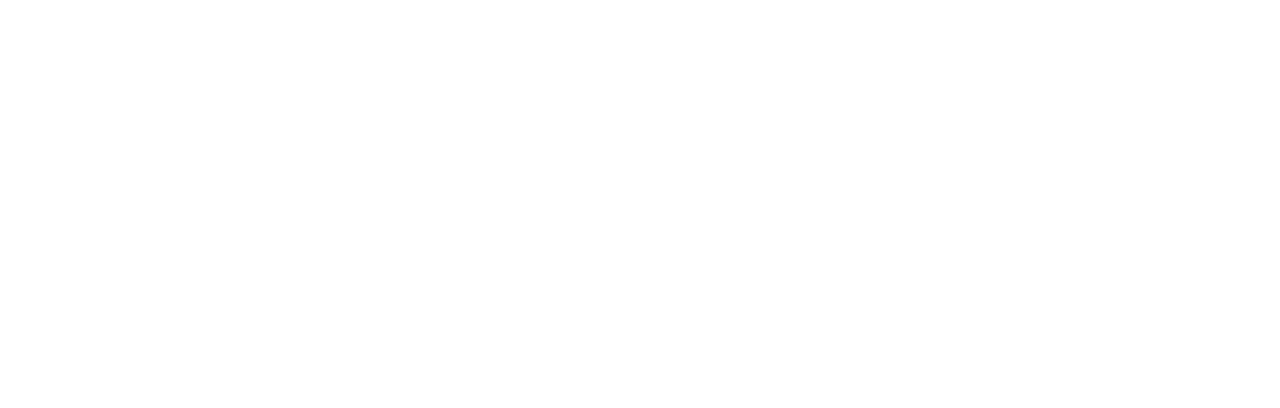
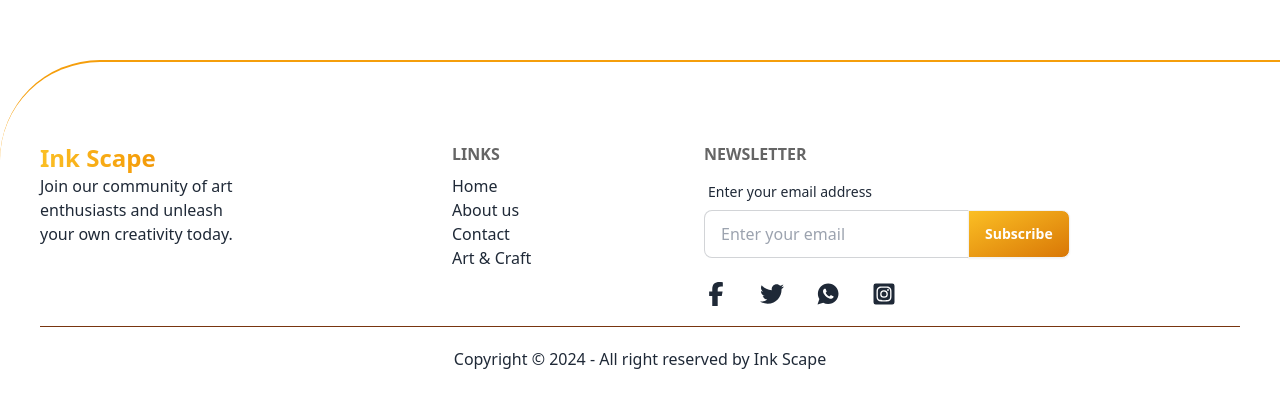
Before and after one commit to Oronno-Akter-Usha/inkScape-client, a React (Vite) app: page / in a window 1280 px wide. Shown: the part 804-1212 px from the top of the page. Before the commit the page ends 800 px from the top, so only its background shows below. Built offline with nearby package versions, Linux system fonts and the light colour scheme.

Commit message:
added the footer section

```diff
--- a/package.json
+++ b/package.json
@@ -14,6 +14,7 @@
     "match-sorter": "^6.3.4",
     "react": "^18.2.0",
     "react-dom": "^18.2.0",
+    "react-icons": "^5.1.0",
     "react-router-dom": "^6.23.0",
     "sort-by": "^1.2.0"
   },
--- a/src/layouts/Root.jsx
+++ b/src/layouts/Root.jsx
@@ -1,16 +1,20 @@
 import { Outlet } from "react-router-dom";
 import Navbar from "../pages/Shared/Navbar";
+import Footer from "../pages/Shared/Footer";
 
 const Root = () => {
   return (
     <div>
       <Navbar></Navbar>
 
-      <div>
+      <div className="h-screen">
         <Outlet></Outlet>
       </div>
+      <Footer></Footer>
     </div>
   );
 };
 
 export default Root;
+
+// section mb-20
--- /dev/null
+++ b/src/pages/Shared/Footer.jsx
@@ -0,0 +1,71 @@
+import { FaInstagramSquare } from "react-icons/fa";
+import { FaFacebookF, FaTwitter } from "react-icons/fa6";
+import { IoLogoWhatsapp } from "react-icons/io";
+
+const Footer = () => {
+  return (
+    <footer className=" p-10 border-t-[2px] rounded-tl-[100px] border-amber-500 ">
+      <div className="w-full grid grid-cols-1 md:grid-cols-2 lg:grid-cols-4 gap-6 md:gap-32  justify-between mt-10 mr-10">
+        <div className="">
+          <h3 className="bg-gradient-to-r from-amber-400 via-amber-500 to-amber-600 text-transparent bg-clip-text  text-2xl font-semibold">
+            Ink Scape
+          </h3>
+          <p className="w-full">
+            Join our community of art enthusiasts and unleash your own
+            creativity today.
+          </p>
+        </div>
+
+        <div className="flex flex-col md:ml-20  w-24">
+          <h6 className="footer-title text-black">Links</h6>
+          <a className="link link-hover">Home</a>
+          <a className="link link-hover">About us</a>
+          <a className="link link-hover">Contact</a>
+          <a className="link link-hover">Art & Craft</a>
+        </div>
+
+        <div>
+          <form>
+            <h6 className="footer-title text-black">Newsletter</h6>
+            <fieldset className="form-control w-80">
+              <label className="label">
+                <span className="label-text">Enter your email address</span>
+              </label>
+              <div className="join">
+                <input
+                  type="text"
+                  placeholder="Enter your email"
+                  className="input input-bordered join-item"
+                />
+                <button className="btn bg-gradient-to-br from-amber-400 to-amber-600 text-white join-item">
+                  Subscribe
+                </button>
+              </div>
+            </fieldset>
+            <div className="flex text-2xl gap-8 items-center mt-6">
+              <a href="https://www.facebook.com/">
+                <FaFacebookF />
+              </a>
+              <a href="https://twitter.com/?lang=en">
+                <FaTwitter />
+              </a>
+              <a href="https://web.whatsapp.com/">
+                <IoLogoWhatsapp />
+              </a>
+              <a href="https://www.instagram.com/">
+                <FaInstagramSquare />
+              </a>
+            </div>
+          </form>
+        </div>
+      </div>
+      <div className="border-t border-amber-900 w-full mt-5">
+        <p className="mt-5 text-center">
+          Copyright © 2024 - All right reserved by Ink Scape
+        </p>
+      </div>
+    </footer>
+  );
+};
+
+export default Footer;
--- a/src/pages/Shared/Navbar.jsx
+++ b/src/pages/Shared/Navbar.jsx
@@ -75,13 +75,14 @@
             </span>
           </a>
         </div>
-        <div className="navbar-end pr-6">
+        <div className="navbar-end pr-6 ">
           <div className=" hidden lg:flex">
             <ul className="menu menu-horizontal px-1">{navLinks}</ul>
           </div>
-          <a className="btn px-5 bg-gradient-to-b from-amber-500 to-amber-600 text-white">
+
+          <button className="btn px-3 py-0 md:px-5 bg-gradient-to-br from-amber-400 to-amber-600 text-white">
             Login
-          </a>
+          </button>
         </div>
       </div>
     </div>
```
Also changed, not shown: 1 other file (tests, documents, lock files or other folders).
